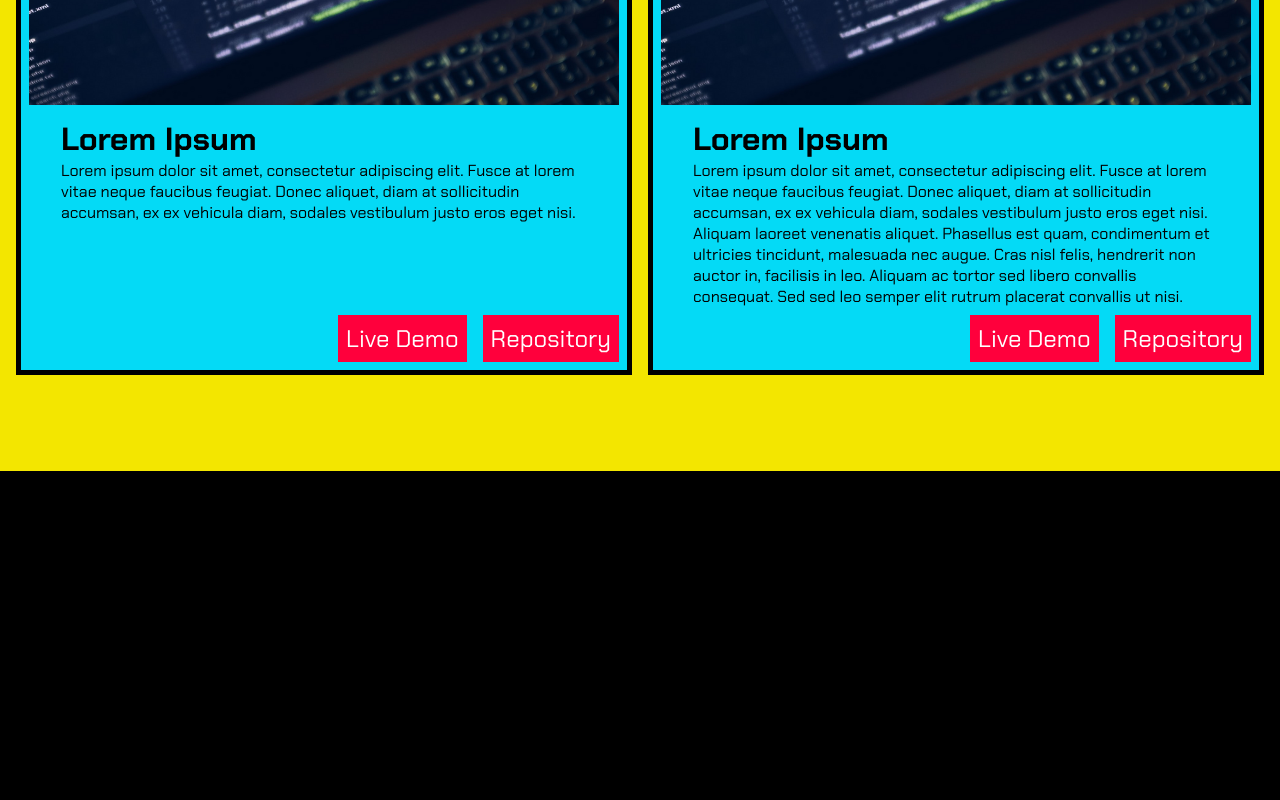
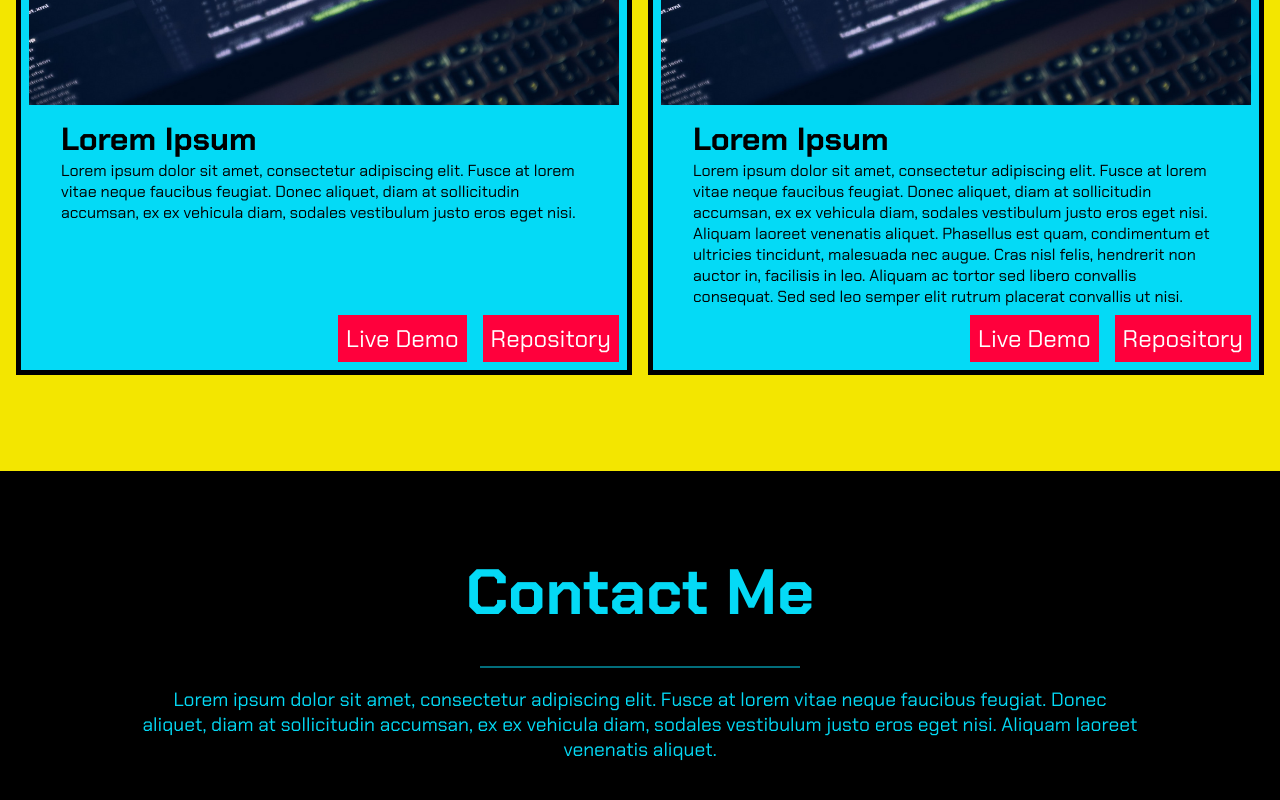
Before and after one commit to Jsonng7952/personal-portfolio, a React (Create React App) app: page / in a window 1280 px wide. Shown: the part 1974-2774 px from the top of the page. Before the commit the page ends 2463 px from the top, so only its background shows below. Built offline with nearby package versions, Linux system fonts and the light colour scheme.

Commit message:
Added styling and layout for contact section

```diff
--- a/src/components/Contact.js
+++ b/src/components/Contact.js
@@ -1,8 +1,14 @@
 import React from 'react'
+import { ContactSection, ContactTitle, ContactBody, ContactText } from './styles/Contact.styled';
 
 function Contact() {
   return (
-    <div>Contact</div>
+    <ContactSection>
+      <ContactTitle>Contact Me</ContactTitle>
+      <ContactBody>
+        <ContactText>Lorem ipsum dolor sit amet, consectetur adipiscing elit. Fusce at lorem vitae neque faucibus feugiat. Donec aliquet, diam at sollicitudin accumsan, ex ex vehicula diam, sodales vestibulum justo eros eget nisi. Aliquam laoreet venenatis aliquet.</ContactText>
+      </ContactBody>
+    </ContactSection>
   )
 }
 
--- a/src/components/styles/Contact.styled.js
+++ b/src/components/styles/Contact.styled.js
@@ -0,0 +1,35 @@
+import styled from "styled-components";
+
+export const ContactSection = styled.section`
+  max-width: 1000px;
+  margin: 0 auto;
+  padding: 5em 0;
+  text-align: center;
+
+  @media (max-width: 768px) {
+    padding: 3em 0;
+  }
+`
+export const ContactTitle = styled.h1`
+  color: ${props => props.theme.colorBlue};
+  font-family: ${props => props.theme.fontFamily};
+  font-size: 4em;
+  position: relative;
+
+  &::after {
+    content: "";
+    display: block;
+    width: 5em;
+    height: 2px;
+    margin: 0.5em auto 0.3em;
+    background: ${props => props.theme.colorBlue};
+    opacity: 0.5;
+  }
+`
+export const ContactBody = styled.div``
+
+export const ContactText = styled.p`
+  color: ${props => props.theme.colorBlue};
+  font-family: ${props => props.theme.fontFamily};
+  font-size: 1.2em;
+`
```
